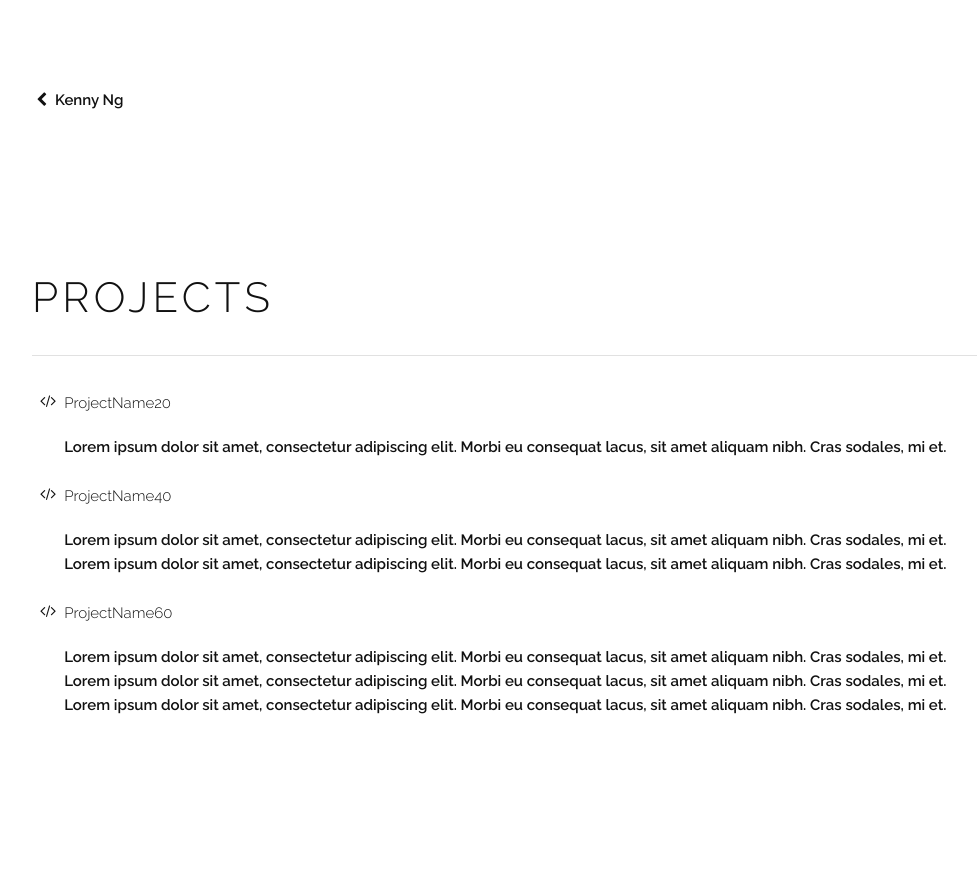
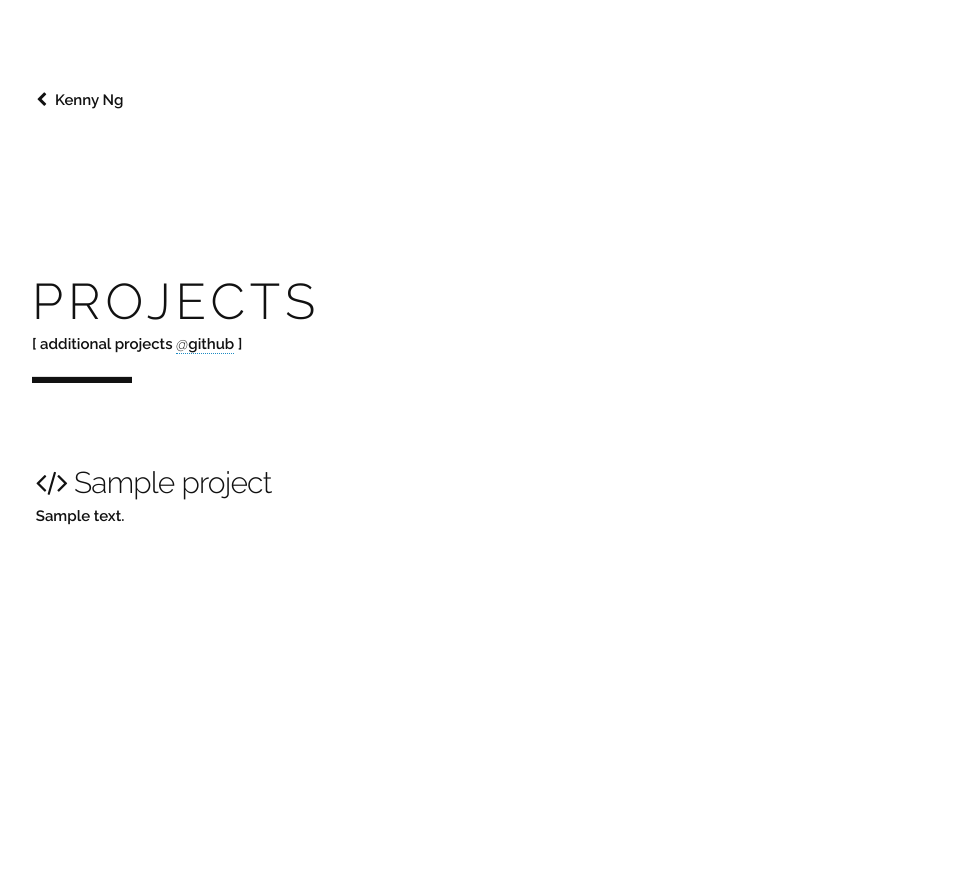
Before and after one commit to kennyng/kennyng.org, a Flask app: page /projects in a window 1280 px wide. Shown: the whole page, without its empty margins (128-1105 px from the left). After the commit the page ends 525 px from the top, so only its background shows below. Run offline with Flask 2, Linux system fonts and the light colour scheme; tables that the repository leaves empty hold one stand-in row (values such as "Sample post").

Commit message:
Updated html templates for new site layout.

```diff
--- a/homepage/templates/base.html
+++ b/homepage/templates/base.html
@@ -11,10 +11,10 @@
 	<meta name="viewport" content="width=device-width, initial-scale=1.0">
 
 	<!-- Favicon -->
-	<link rel="icon" href="{{ url_for('static', filename='images/favicon.ico') }}">
+	<link rel="icon" href="{{ url_for('static', filename='favicon.ico') }}">
 
 	<!-- Fonts -->
-	<link rel="stylesheet" href="//fonts.googleapis.com/css?family=Raleway:400,300,600">
+	<link rel="stylesheet" href="https://fonts.googleapis.com/css?family=Raleway:300,300i,600">
 
 	<!-- CSS -->
 	<link rel="stylesheet" href="https://cdnjs.cloudflare.com/ajax/libs/skeleton/2.0.4/skeleton.min.css">
--- a/homepage/templates/projects.html
+++ b/homepage/templates/projects.html
@@ -18,91 +18,45 @@
   <main role="main">
     <section id="projects">
       <div class="container">
+        {%- if error -%}
+        <div class="message external-link">
+          <span class="fa fa-meh-o fa-5x"></span>
+            <p>My projects are unavailable at the moment. <br>
+                Sorry about that. Please visit again at a later time,
+                or check out my
+                <a href="https://github.com/kennyng" rel="external">GitHub profile</a>.
+            </p>
+        </div>
+        {%- else -%}
+        <h1 class="projects-heading mb0 caps">Projects</h1>
+        <p class="projects-subheading mb0 external-link">
+          [ additional projects
+          <a href="https://github.com/kennyng" rel="external" target="_blank">
+            <span class="at">@</span>github</a> ]
+        </p>
+        <hr class="hr-projects-heading">
 
-				<h2 class="projects-heading">Projects</h2>
-				<hr>
-
-				<ul class="fa-ul">
+        <div class="projects-list">
+          <ul>
+            {%- for project in projects -%}
             <li class="project-item">
-						<h6 class="project-title">
-							<a href="#" target="_blank">
-								<span class="fa-li fa fa-code"></span>
-								ProjectName20
+              <h4 class="project-title mb0">
+                <a href="{{ project.url|e }}" rel="external" target="_blank">
+                  <span class="fa fa-code"></span>
+                  {{ project.title|e }}
                 </a>
-						</h6>
-						<p class="project-description">
-							Lorem ipsum dolor sit amet, consectetur adipiscing elit.
-							Morbi eu consequat lacus, sit amet aliquam nibh. Cras sodales, mi et.
-						</p>
+              </h4>
+              <p class="project-description mb0">{{ project.description }}</p>
             </li>
-
-					<li class="project-item">
-						<h6 class="project-title">
-							<a href="#" target="_blank">
-								<span class="fa-li fa fa-code"></span>
-								ProjectName40
-							</a>
-						</h6>
-						<p class="project-description">
-							Lorem ipsum dolor sit amet, consectetur adipiscing elit.
-							Morbi eu consequat lacus, sit amet aliquam nibh. Cras sodales, mi et.
-							Lorem ipsum dolor sit amet, consectetur adipiscing elit.
-							Morbi eu consequat lacus, sit amet aliquam nibh. Cras sodales, mi et.
-						</p>
-					</li>
-
-					<li class="project-item">
-						<h6 class="project-title">
-							<a href="#" target="_blank">
-								<span class="fa-li fa fa-code"></span>
-								ProjectName60
-							</a>
-						</h6>
-						<p class="project-description">
-							Lorem ipsum dolor sit amet, consectetur adipiscing elit.
-							Morbi eu consequat lacus, sit amet aliquam nibh. Cras sodales, mi et.
-							Lorem ipsum dolor sit amet, consectetur adipiscing elit.
-							Morbi eu consequat lacus, sit amet aliquam nibh. Cras sodales, mi et.
-							Lorem ipsum dolor sit amet, consectetur adipiscing elit.
-							Morbi eu consequat lacus, sit amet aliquam nibh. Cras sodales, mi et.
-						</p>
-					</li>
+            {%- if not loop.last -%}
+            <hr class="hr-project-item">
+            {%- endif -%}
+            {%- endfor %}
           </ul>
-
+        </div>
+      {%- endif %}
       </div>
     </section>
-
-
-
-
-
-			<!--
-      {% if error -%}
-      <div class="message">
-        <span class="fa fa-meh-o fa-5x"></span>
-        <p>My projects are unavailable at the moment. <br />
-             Sorry about that. Please visit again at a later time.</p>
-      </div>
-      {% else %}
-        {%- if projects|length < 1 -%}
-        <div class="message">
-          <span class="fa fa-file-code-o fa-5x"></span>
-          <p>No projects have been added yet.</p>
-        </div>
-        {% else %}
-				{%- for project in projects -%}
-        <section class="project-item">
-					<h3 class="h2 mb0">
-						<a href="{{ project.url|e }}" target="_blank">
-							<span class="fa fa-external-link fa-fw"></span>{{ project.title|e }}
-            </a>
-          </h3>
-          <p>{{ project.description|markdown }}</p>
-        </section>
-				{%- endfor %}
-        {%- endif %}
-      {%- endif %}
-			-->
   </main>
 </body>
 {% endblock %}
```
Also changed, not shown: homepage/templates/404.html (+14 -13 lines), homepage/templates/home.html (+8 -8 lines). Lines whose indentation alone changed are shown as unchanged.
